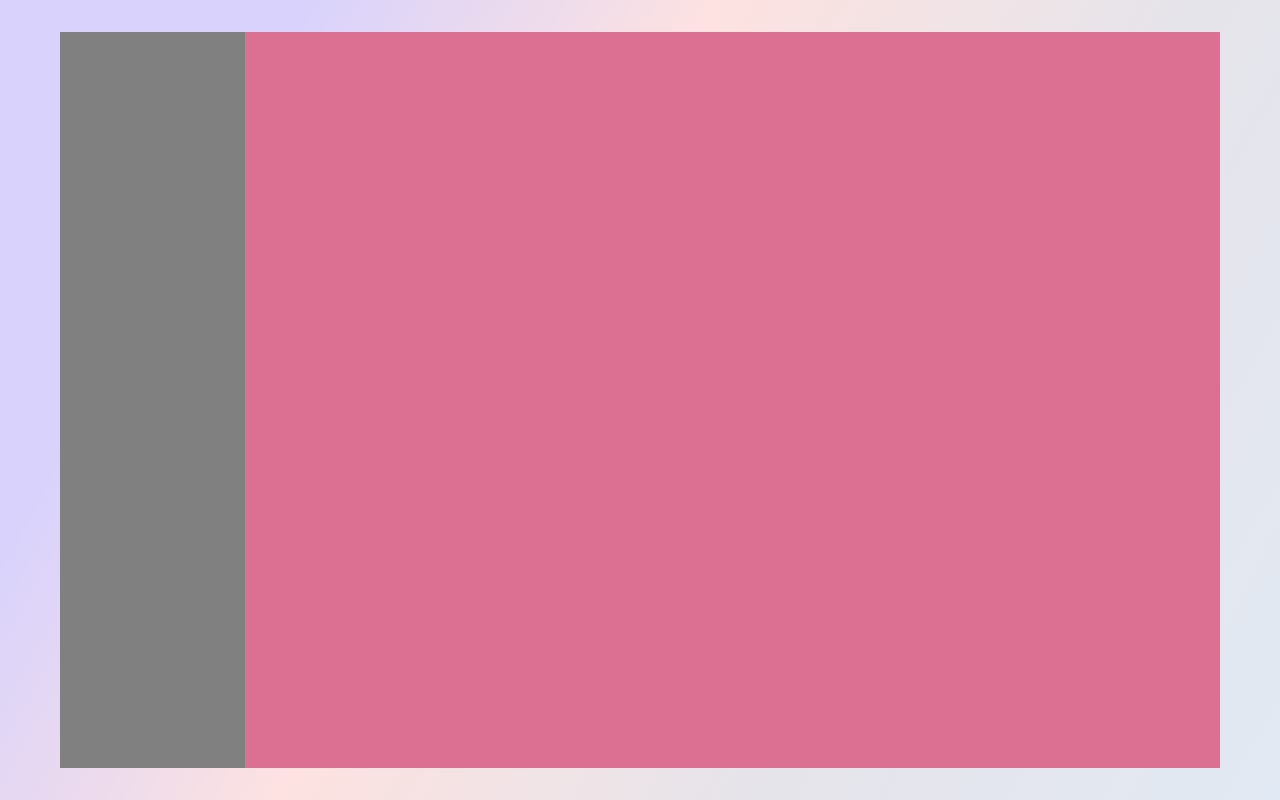
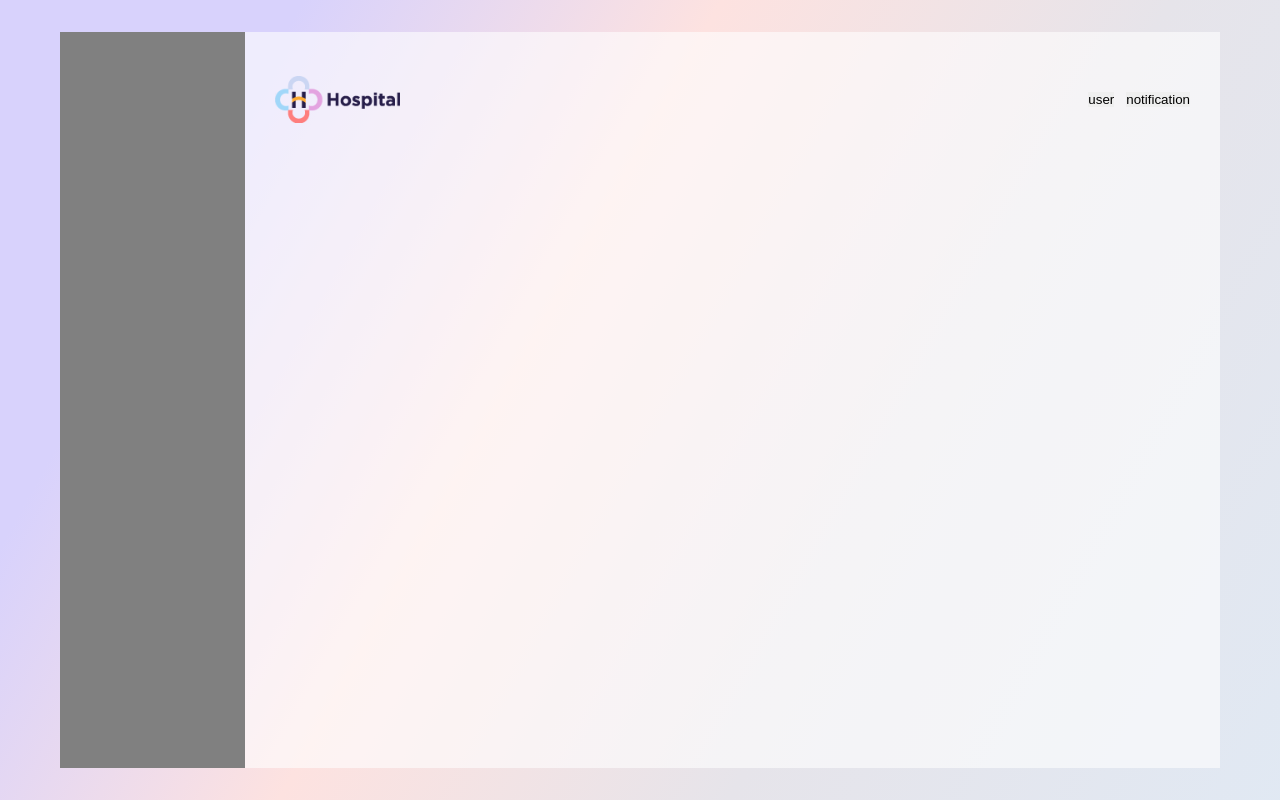
Before and after one commit to DanielReezende/dashboard-hospital, a React (Vite) app: page / in a window 1280 px wide. Built offline with nearby package versions, Linux system fonts and the light colour scheme.

Commit message:
criação do header

```diff
--- a/src/pages/private/Home/home.module.css
+++ b/src/pages/private/Home/home.module.css
@@ -24,7 +24,31 @@
 .content {
   width: 100%;
 
-  background: palevioletred;
-
   padding: 2.75rem 1.875rem;
 }
+
+.sidebar {
+
+}
+
+.header {
+  width: 100%;
+  display: flex;
+
+  flex-direction: row;
+  align-items: center;
+  justify-content: space-between;
+}
+
+.header img {
+  width: 125px;
+  height: auto;
+}
+
+.header-actions {
+  display: flex;
+  align-items: center;
+  justify-content: center;
+
+  gap: 0.75rem;
+}
--- a/src/pages/private/Home/index.tsx
+++ b/src/pages/private/Home/index.tsx
@@ -7,7 +7,14 @@ export function Home () {
         <aside></aside>
 
         <div className={styles.content}>
-          <header></header>
+          <header className={styles.header}>
+            <img src="/images/logo.svg" alt="" />
+
+            <div className={styles['header-actions']}>
+              <button>user</button>
+              <button>notification</button>
+            </div>
+          </header>
 
         </div>
 
```
Also changed, not shown: public/images/logo.svg (renamed from src/assets/images/logo.svg).
